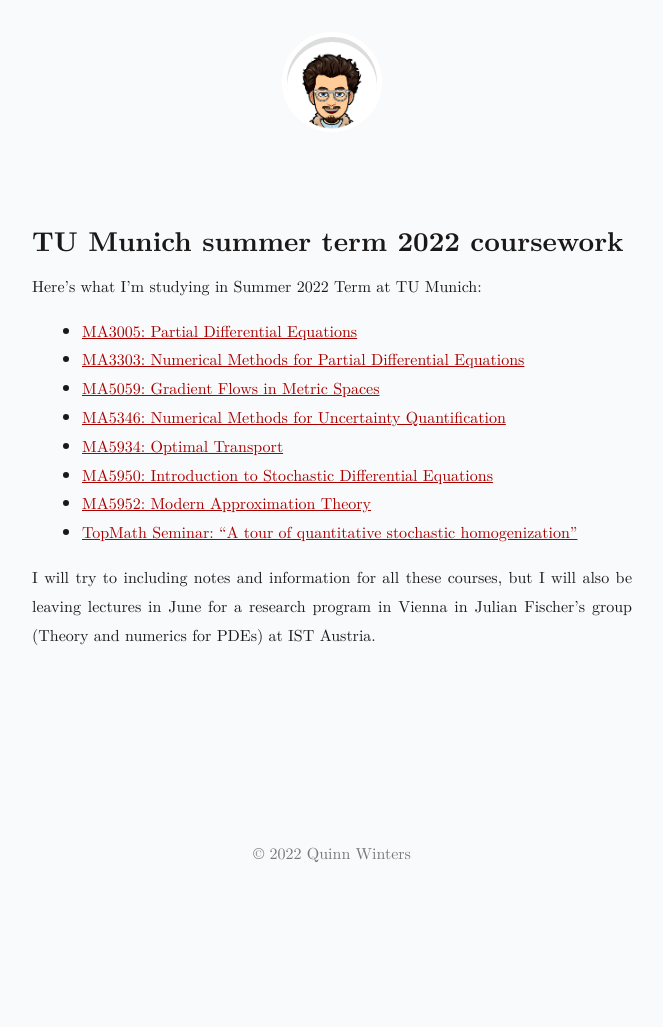
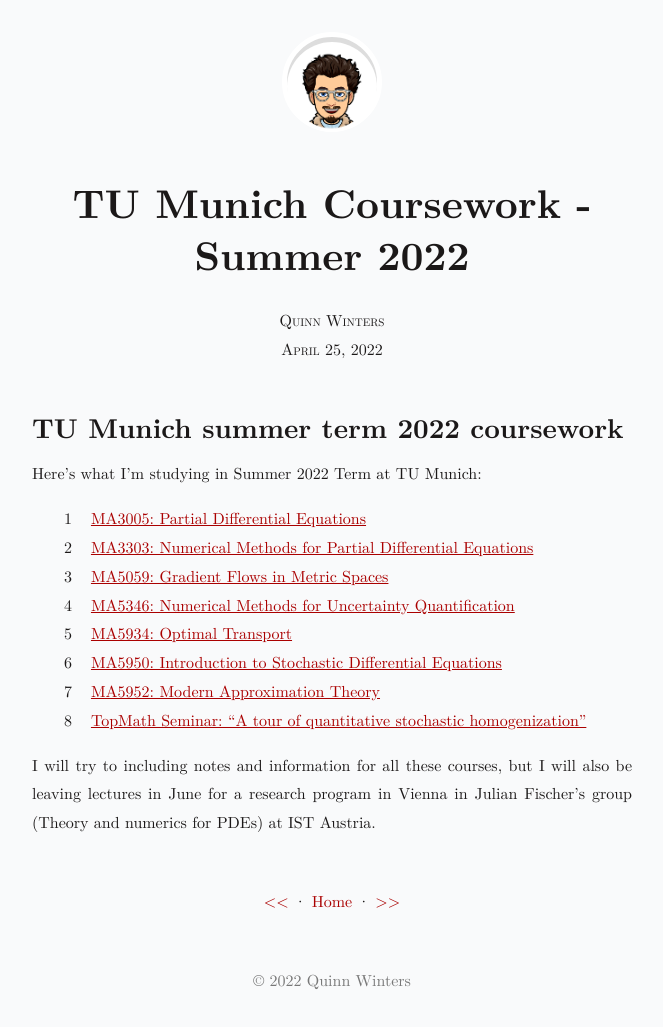
Before and after one commit to qwinters/qwinters.github.io, a Jekyll site: the page built from _posts/2022-04-25-tum-s22-coursework.md, in a window 1280 px wide. Shown: the whole page, without its empty margins (308-971 px from the left). Built offline with Jekyll 4.4.1, drawn with Linux system fonts in a browser that asks for light colours; before the commit the page ends 900 px from its top, so only the background shows below that.

Commit message:
feat: Improve date handling

```diff
--- a/_posts/2022-04-25-tum-s22-coursework.md
+++ b/_posts/2022-04-25-tum-s22-coursework.md
@@ -1,5 +1,6 @@
 ---
-layout: default
+layout: post
+author: Quinn Winters
 title: TU Munich Coursework - Summer 2022
 ---
 
--- a/index.html
+++ b/index.html
@@ -12,7 +12,7 @@
   <ul>
     {% for post in site.posts %}
       <li>
-        <div class="post-date"><span>{{ post.date }}</span></div>
+        <div class="post-date"><span>{{ post.date | date: "%b %d %Y" }}</span></div>
         <div class="title">
           <a href="{{ post.url | prepend: site.baseurl | prepend: site.url }}">{{ post.title }}</a>
         </div>
```
Also changed, not shown: _posts/2021-10-18-tum-w21-coursework.md (+2 -1 lines), _posts/2022-05-16-mathematics-articles.md (+2 -1 lines).
